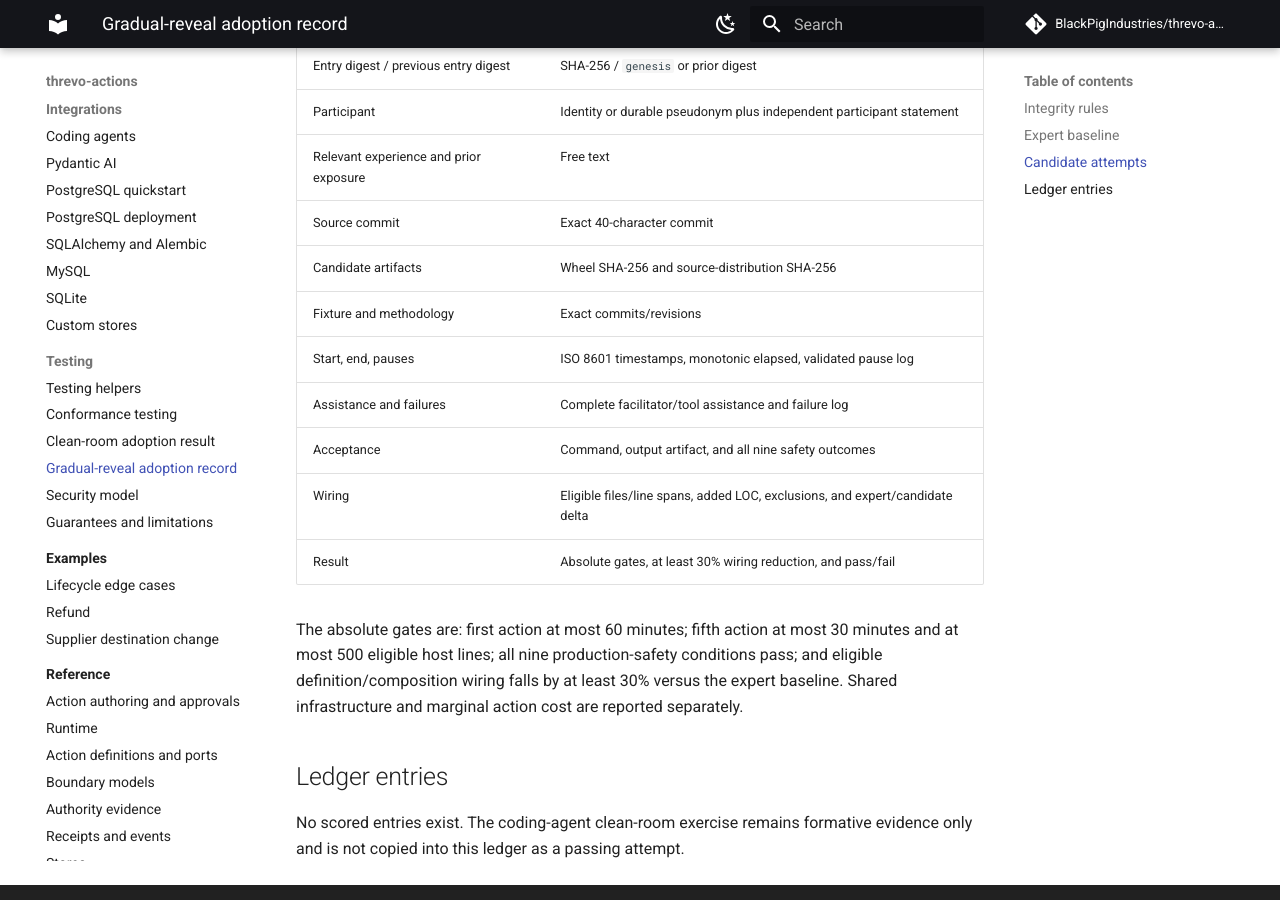
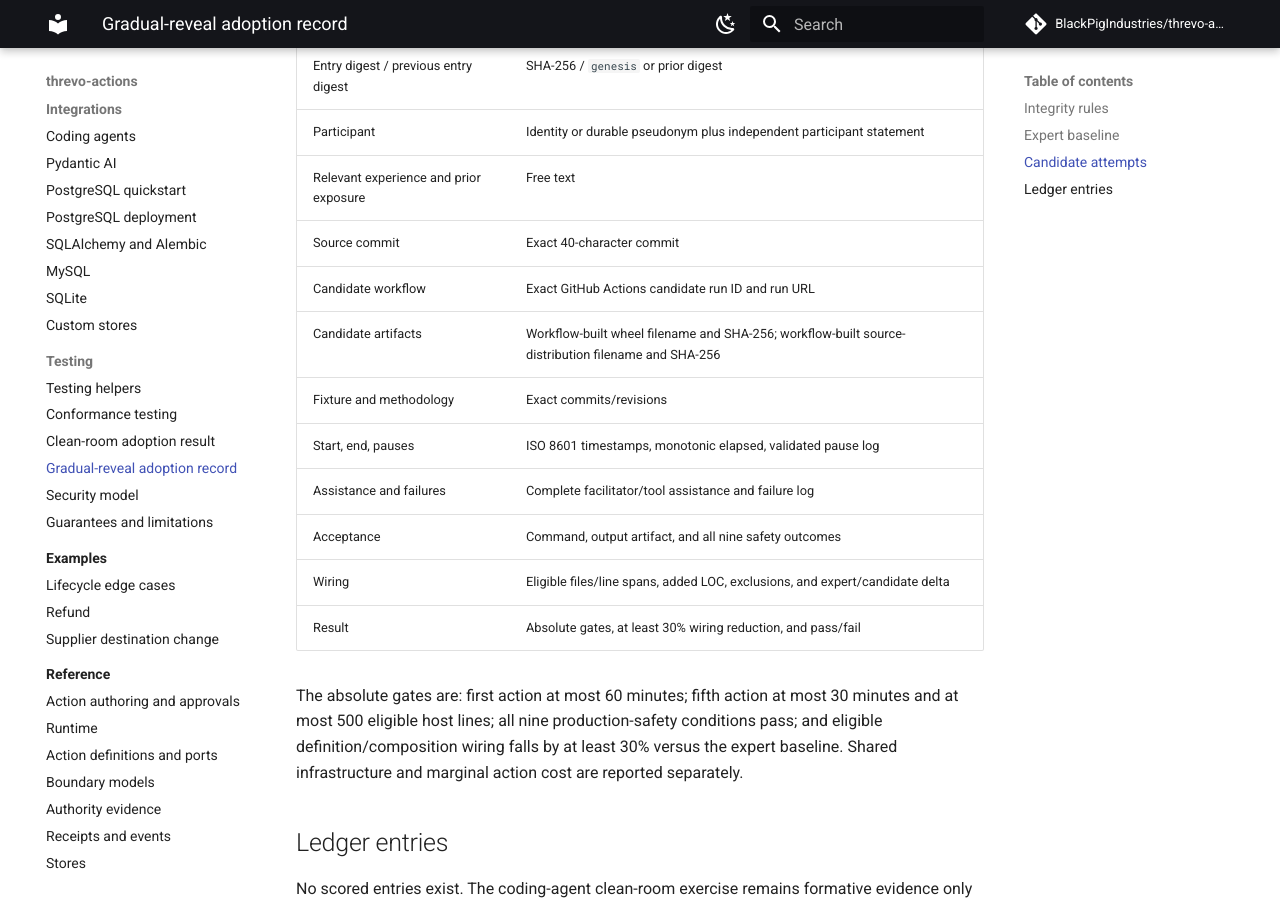
Before and after one commit to BlackPigIndustries/threvo-actions, an MkDocs documentation site: the page built from docs/testing/gradual-reveal-adoption.md, in a window 1280 px wide and 900 px high, scrolled down 1082 px. Built offline with MkDocs 1.6.1 and Material for MkDocs 9.7.7, drawn with Linux system fonts in a browser that asks for light colours; comment, search, counter and statistics services are not loaded.

Commit message:
docs(adoption): bind evidence to candidate workflow

```diff
--- a/docs/testing/gradual-reveal-adoption.md
+++ b/docs/testing/gradual-reveal-adoption.md
@@ -45,7 +45,8 @@ Pending. Every attempt must record:
 | Participant | Identity or durable pseudonym plus independent participant statement |
 | Relevant experience and prior exposure | Free text |
 | Source commit | Exact 40-character commit |
-| Candidate artifacts | Wheel SHA-256 and source-distribution SHA-256 |
+| Candidate workflow | Exact GitHub Actions candidate run ID and run URL |
+| Candidate artifacts | Workflow-built wheel filename and SHA-256; workflow-built source-distribution filename and SHA-256 |
 | Fixture and methodology | Exact commits/revisions |
 | Start, end, pauses | ISO 8601 timestamps, monotonic elapsed, validated pause log |
 | Assistance and failures | Complete facilitator/tool assistance and failure log |
```
Also changed, not shown: 1 other file.
